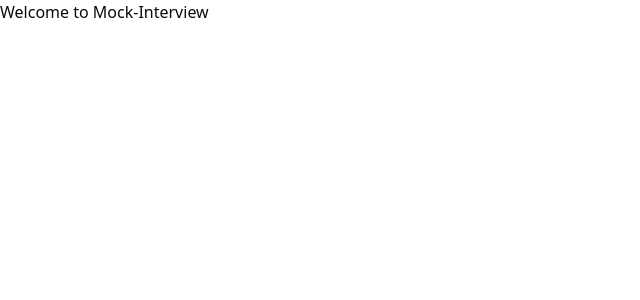
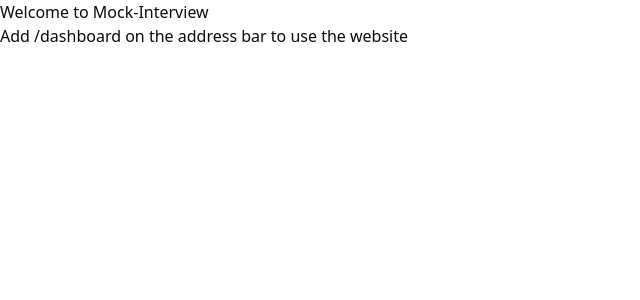
Before and after one commit to Vishnu717v/mock-interview, a Next.js app: page / in a window 1280 px wide. Shown: the top 300 px of the page, without its empty margins (0-640 px from the left). Built offline with nearby package versions, Linux system fonts and the light colour scheme.

Commit message:
last commit

```diff
--- a/app/page.js
+++ b/app/page.js
@@ -5,6 +5,7 @@ export default function Home() {
   return(
     <div>
       <h1>Welcome to Mock-Interview</h1>
+      <h2>Add /dashboard on the address bar to use the website</h2>
 
     </div>
   );
```
